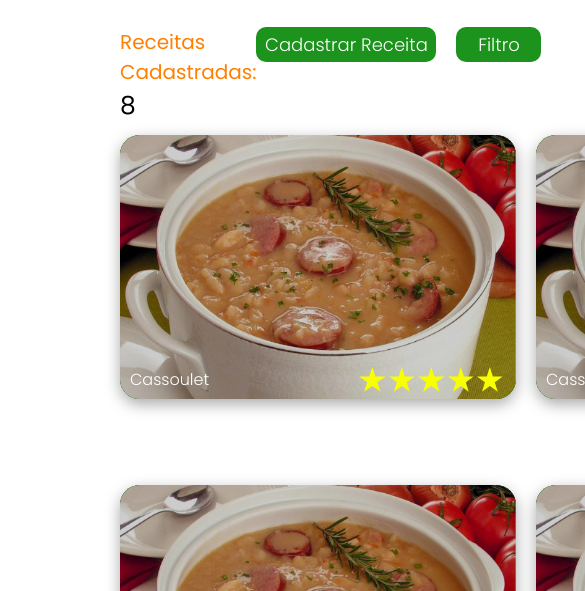
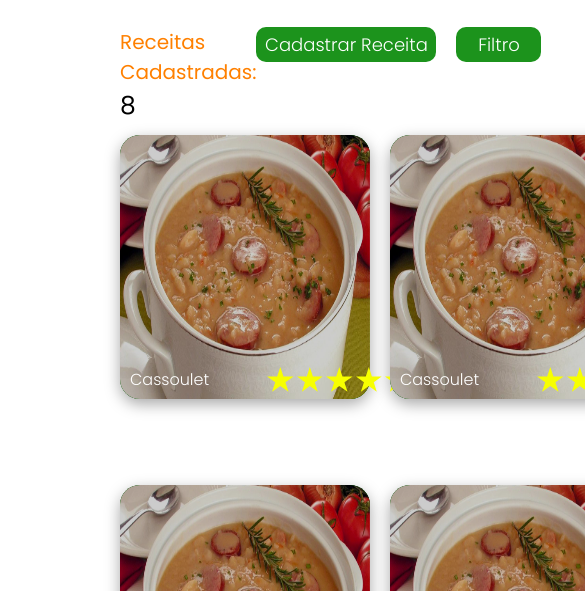
Before and after one commit to KauanAntunesLima/Projeto-Gest-o-de-Receitas-Online, a plain HTML site: page profile.html in a window 390 px wide. Shown: the part 253-844 px from the top of the page, 585 px wide, since content can reach past the window. Drawn offline with Linux system fonts and the light colour scheme.

Commit message:
responsividade da pagina do usuario

```diff
--- a/profile.css
+++ b/profile.css
@@ -101,3 +101,14 @@ header .options{
 .recipe-cards{
     padding: 0;
 }
+
+@media screen and (max-width: 1360px) {
+
+    .recipe-cards{
+        grid-template-columns: 1fr 1fr 1fr;
+        padding: 0;
+    }
+    .recipe-cards .card{
+        width: 100%;
+    }
+  }
```
